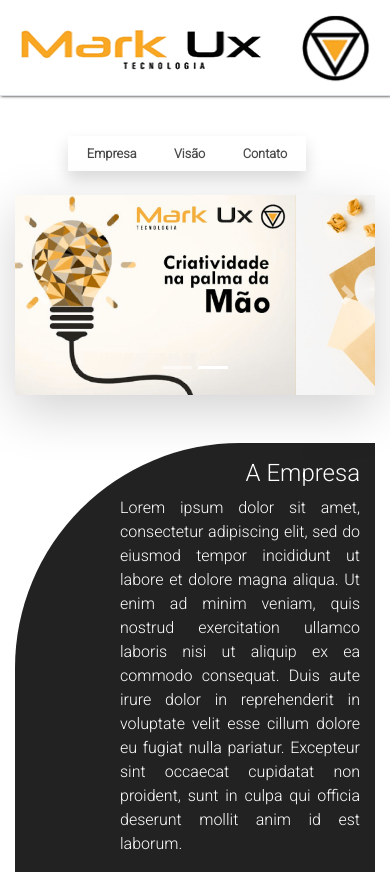
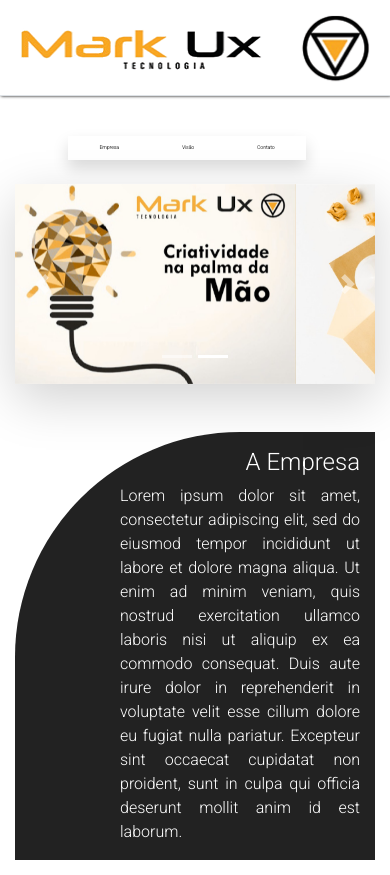
Before and after one commit to danielbarros338/markux, a plain HTML site: page index.html in a window 390 px wide. Shown: the top 875 px of the page. Drawn offline with nearby package versions, Linux system fonts and the light colour scheme.

Commit message:
Update mediaquery.css

```diff
--- a/mediaquery.css
+++ b/mediaquery.css
@@ -29,7 +29,7 @@
 
     .fontMenu {
         color: #494949 !important;
-        font-size: 0.8em;
+        font-size: 5px;
     }
 
 }
```
